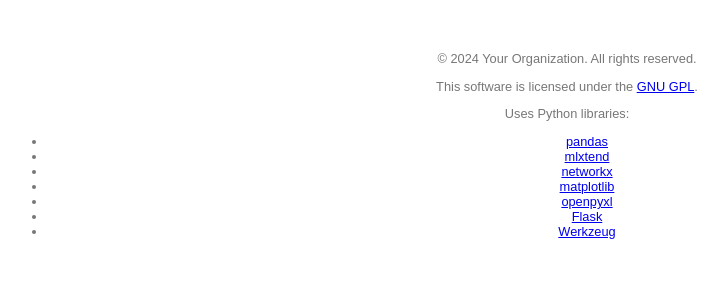
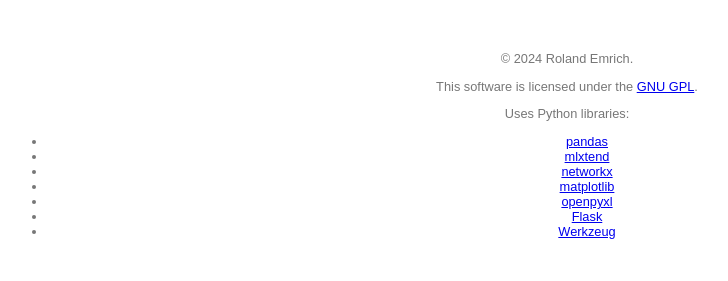
Before and after one commit to alpenmilch1983/DataTrance, a Flask app: page / in a window 1280 px wide. Shown: the part 705-986 px from the top of the page, without its empty margins (73-801 px from the left). Run offline with Flask 3, Linux system fonts and the light colour scheme; some libraries are stand-ins or nearby versions.

Commit message:
Update upload.html
Name

```diff
--- a/templates/upload.html
+++ b/templates/upload.html
@@ -247,7 +247,7 @@
         {% endif %}
 
         <footer>
-            <p>&copy; 2024 Your Organization. All rights reserved.</p>
+            <p>&copy; 2024 Roland Emrich.</p>
             <p>This software is licensed under the <a href="https://www.gnu.org/licenses/gpl-3.0.html" target="_blank">GNU GPL</a>.</p>
             <p>Uses Python libraries:</p>
             <ul>
```
